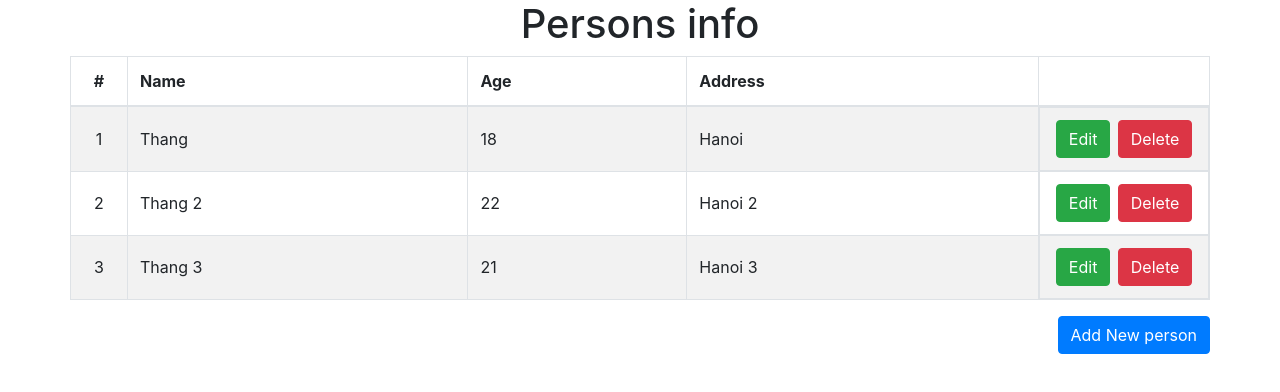
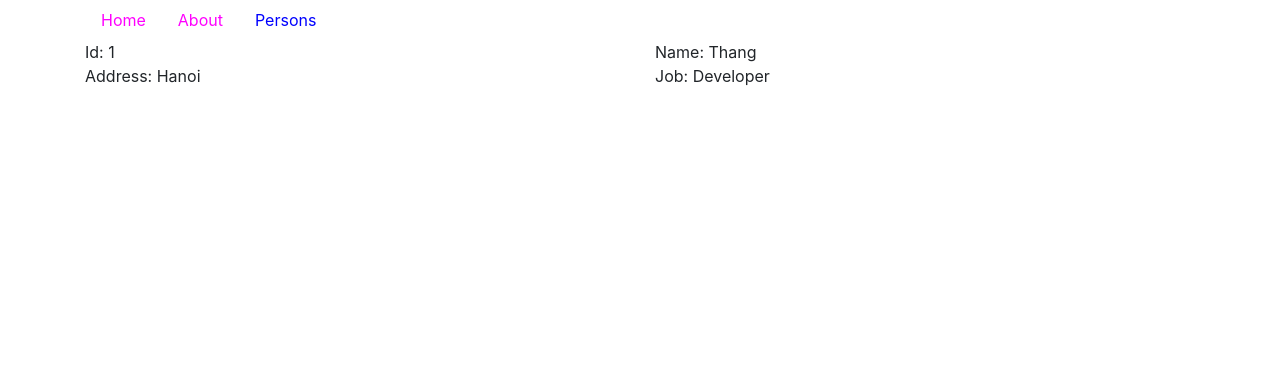
Before and after one commit to ggxxhay/enrich-skill, a React (Create React App) app: page /persons/1 in a window 1280 px wide. Shown: the top 392 px of the page. Built offline with nearby package versions, Linux system fonts and the light colour scheme.

Commit message:
Add router

```diff
--- a/package.json
+++ b/package.json
@@ -10,6 +10,7 @@
     "react": "^17.0.2",
     "react-bootstrap": "^1.6.0",
     "react-dom": "^17.0.2",
+    "react-router-dom": "^5.2.0",
     "react-scripts": "4.0.3",
     "web-vitals": "^1.1.2"
   },
--- /dev/null
+++ b/src/App.css
@@ -0,0 +1,7 @@
+.nav-link {
+  color: magenta;
+}
+
+.nav-link-active {
+  color: blue;
+}
--- a/src/App.js
+++ b/src/App.js
@@ -1,19 +1,56 @@
+import { BrowserRouter as Router, Switch, Route, NavLink } from "react-router-dom";
 import Container from 'react-bootstrap/Container';
+import Nav from 'react-bootstrap/Nav';
 
 import PersonsInfo from './components/PersonsInfo'
+import PersonsInfoDetails from './components/PersonsInfoDetails'
+
+import "./App.css";
 
 const personsData = [
-  { id: 1, name: "Thang", age: 18, address: "Hanoi" },
-  { id: 2, name: "Thang 2", age: 22, address: "Hanoi 2" },
-  { id: 3, name: "Thang 3", age: 21, address: "Hanoi 3" },
+  { id: 1, name: "Thang", age: 18, address: "Hanoi", job: "Developer" },
+  { id: 2, name: "Thang 2", age: 22, address: "Hanoi 2", job: "Pilot" },
+  { id: 3, name: "Thang 3", age: 21, address: "Hanoi 3", job: "Farmer" },
 ]
 
 function App() {
   return (
-    <Container>
-      <PersonsInfo data={personsData} />
-    </Container>
+    <Router>
+      <Container>
+        <Nav>
+          <Nav.Item>
+            <NavLink className="nav-link" activeClassName="nav-link-active" exact to="/">Home</NavLink>
+            {/* Q&A: If don't use exact link, this link will always be active */}
+          </Nav.Item>
+          <Nav.Item>
+            <NavLink className="nav-link" activeClassName="nav-link-active" to="/about">About</NavLink>
+          </Nav.Item>
+          <Nav.Item>
+            <NavLink className="nav-link" activeClassName="nav-link-active" to="/persons">Persons</NavLink>
+          </Nav.Item>
+        </Nav>
+
+        <Switch>
+          <Route exact path="/about">
+            <About />
+          </Route>
+          <Route exact path="/persons" render={props => <PersonsInfo {...props} data={personsData} />} />
+          <Route exact path="/persons/:id" render={props => <PersonsInfoDetails {...props} data={personsData.find(p => p.id.toString() === props.match.params.id)} />} />
+          <Route path="/">
+            <Home />
+          </Route>
+        </Switch>
+      </Container>
+    </Router>
   );
 }
 
+function Home() {
+  return <h2>Home</h2>;
+}
+
+function About() {
+  return <h2>About</h2>;
+}
+
 export default App;
--- a/src/components/FormPerson.js
+++ b/src/components/FormPerson.js
@@ -8,7 +8,6 @@ import { Modes } from "../constants/Common";
 
 export default class FormPerson extends React.Component {
     constructor(props) {
-        debugger
         super(props);
         let title, action;
         if (this.props.mode === Modes.create) {
@@ -18,13 +17,14 @@ export default class FormPerson extends React.Component {
             title = 'Edit Person';
             action = 'Update';
         }
-        this.state = {
+        this.state = { // Q&A: should use this.state.data?
             title: title,
             action: action,
             id: this.props.data.id,
             name: this.props.data.name,
             age: this.props.data.age,
             address: this.props.data.address,
+            job: this.props.data.job,
         }
 
         this.onChange = this.onChange.bind(this);
@@ -42,7 +42,8 @@ export default class FormPerson extends React.Component {
             id: this.state.id,
             name: this.state.name,
             age: this.state.age,
-            address: this.state.address
+            address: this.state.address,
+            job: this.state.job,
         };
         this.props.onSubmit(true, data);
     }
--- a/src/components/PersonsInfo.js
+++ b/src/components/PersonsInfo.js
@@ -1,4 +1,5 @@
 import React from 'react';
+import { BrowserRouter as Router, Switch, Route, Link } from "react-router-dom";
 import Row from 'react-bootstrap/Row';
 import Table from 'react-bootstrap/Table';
 import Button from 'react-bootstrap/Button';
@@ -8,7 +9,6 @@ import { Modes } from '../constants/Common'
 
 export default class PersonsInfo extends React.Component {
     constructor(props) {
-        debugger
         super(props);
         this.state = {
             data: props.data,
@@ -74,7 +74,13 @@ export default class PersonsInfo extends React.Component {
             return (
                 <tr key={el.id}>
                     <td className="align-middle text-center">{index + 1}</td>
-                    <td className="align-middle">{el.name}</td>
+                    <td className="align-middle">
+                        <Link to={{
+                            pathname: this.props.location.pathname + "/" + el.id,
+                            state: el,
+                        }}>{el.name}
+                        </Link>
+                    </td>
                     <td className="align-middle">{el.age}</td>
                     <td className="align-middle">{el.address}</td>
                     <td className="align-middle d-flex justify-content-around">
--- /dev/null
+++ b/src/components/PersonsInfoDetails.js
@@ -0,0 +1,21 @@
+import React from 'react';
+import Row from 'react-bootstrap/Row';
+import Col from 'react-bootstrap/Col';
+
+export default function PersonsInfo(props) {
+    // const data = props.location.state;
+    const data = props.data;
+
+    return (
+        <React.Fragment>
+            <Row>
+                <Col>Id: {data.id}</Col>
+                <Col>Name: {data.name}</Col>
+            </Row>
+            <Row>
+                <Col>Address: {data.address}</Col>
+                <Col>Job: {data.job}</Col>
+            </Row>
+        </React.Fragment>
+    )
+}
```
Also changed, not shown: 1 other file (tests, documents, lock files or other folders).
